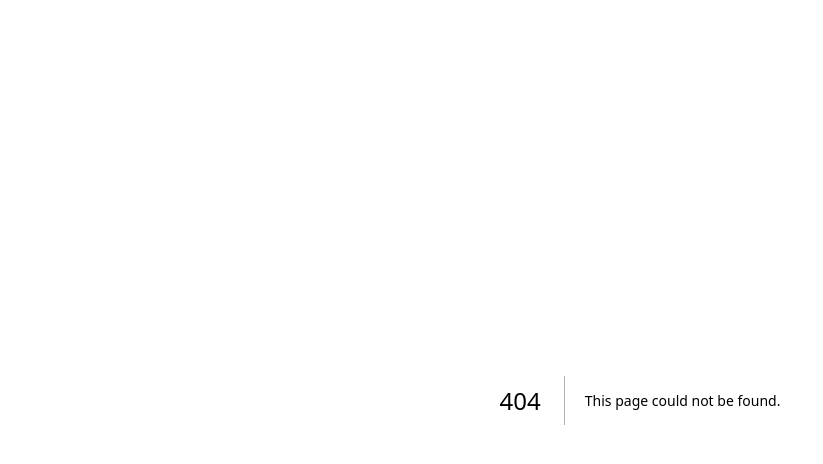
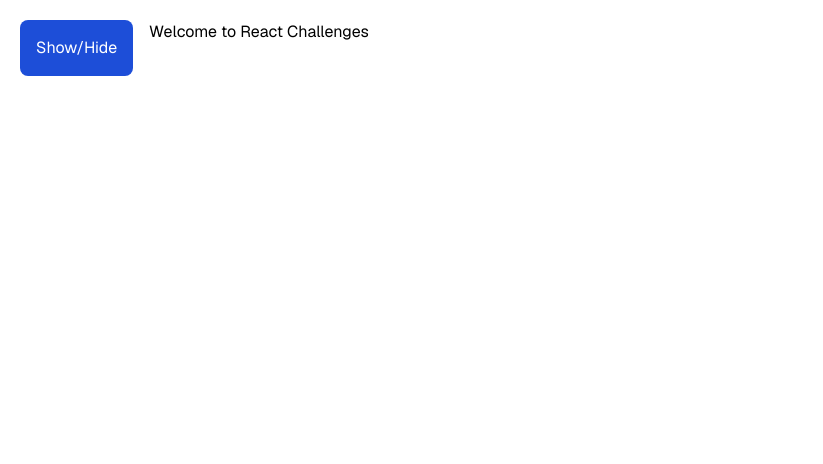
Before and after one commit to orazdaurenov/filter-app, a Next.js app: page /challenges in a window 1280 px wide. Before the commit this address had no page. Shown: the top 464 px of the page, without its empty margins (0-823 px from the left). Built offline with nearby package versions, Linux system fonts and the light colour scheme.

Commit message:
First Challenge done
Co-authored-by: TheMcnafaha <TheMcnafaha@users.noreply.github.com>

```diff
--- /dev/null
+++ b/src/app/challenges/challenge-components/Button.tsx
@@ -0,0 +1,21 @@
+"use client";
+import React, { useState } from "react";
+
+const Button = () => {
+  const [visible, setHidden] = useState(true);
+  return (
+    <div className="m-5 flex gap-4">
+      <button
+        onClick={() => {
+          visible ? setHidden(false) : setHidden(true);
+        }}
+        className="rounded-lg bg-blue-700 p-4 text-white"
+      >
+        Show/Hide
+      </button>
+      {visible && <p>Welcome to React Challenges</p>}
+    </div>
+  );
+};
+
+export default Button;
--- /dev/null
+++ b/src/app/challenges/page.tsx
@@ -0,0 +1,11 @@
+import Button from "./challenge-components/Button";
+
+export default function HomePage() {
+  return (
+    <>
+      <div>
+        <Button />
+      </div>
+    </>
+  );
+}
```
